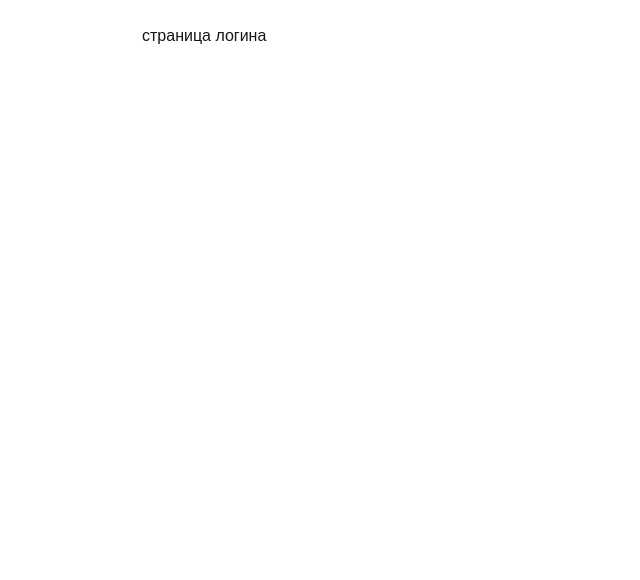
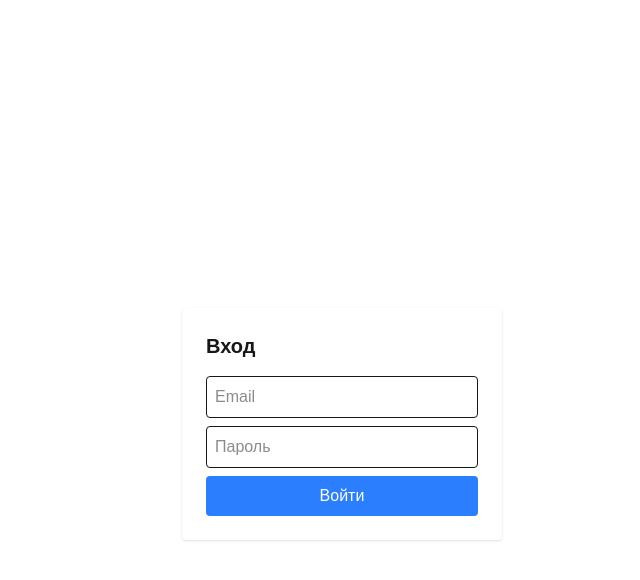
Before and after one commit to AliakseiKrasko/next_todo_api, a Next.js app: page /login in a window 1280 px wide. Shown: the top 580 px of the page, without its empty margins (298-938 px from the left). Built offline with nearby package versions, Linux system fonts and the light colour scheme.

Commit message:
feat: add login page

```diff
--- a/src/app/(auth)/login/page.tsx
+++ b/src/app/(auth)/login/page.tsx
@@ -1,8 +1,55 @@
+"use client"
+
+import { useState } from "react"
+import { useRouter } from "next/navigation"
+
+const mockUser = {
+    email: "test@example.com",
+    password: "123456",
+}
+
 export default function LoginPage() {
+    const [email, setEmail] = useState("")
+    const [password, setPassword] = useState("")
+    const [error, setError] = useState("")
+
+    const router = useRouter()
+
+    const handleLogin = () => {
+        if (email === mockUser.email && password === mockUser.password) {
+            localStorage.setItem("isAuth", "true")
+            router.push("/dashboard")
+        } else {
+            setError("Invalid email or password")
+        }
+    }
 
     return (
-        <main>
-            <h1>страница логина</h1>
-        </main>
+        <div className="flex min-h-screen items-center justify-center">
+            <div className="w-80 p-6 bg-white rounded shadow">
+                <h1 className="text-xl font-bold mb-4">Вход</h1>
+                <input
+                    type="email"
+                    placeholder="Email"
+                    value={email}
+                    onChange={(e) => setEmail(e.target.value)}
+                    className="w-full p-2 border mb-2 rounded"
+                />
+                <input
+                    type="password"
+                    placeholder="Пароль"
+                    value={password}
+                    onChange={(e) => setPassword(e.target.value)}
+                    className="w-full p-2 border mb-2 rounded"
+                />
+                {error && <p className="text-red-500 text-sm mb-2">{error}</p>}
+                <button
+                    onClick={handleLogin}
+                    className="w-full bg-blue-500 text-white py-2 rounded hover:bg-blue-600"
+                >
+                    Войти
+                </button>
+            </div>
+        </div>
     )
 }
```
Also changed, not shown: src/app/dashboard/page.tsx (added).
